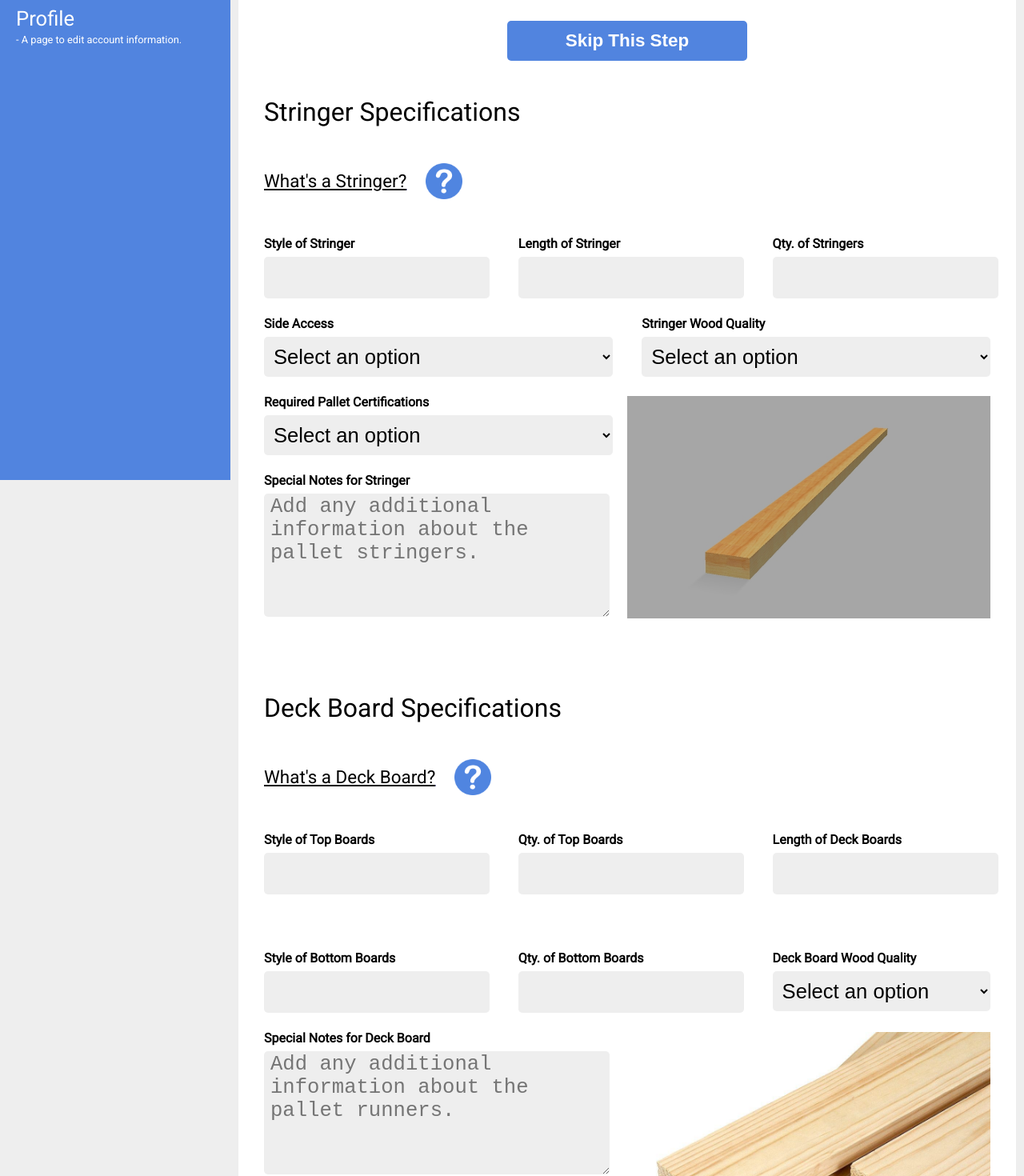
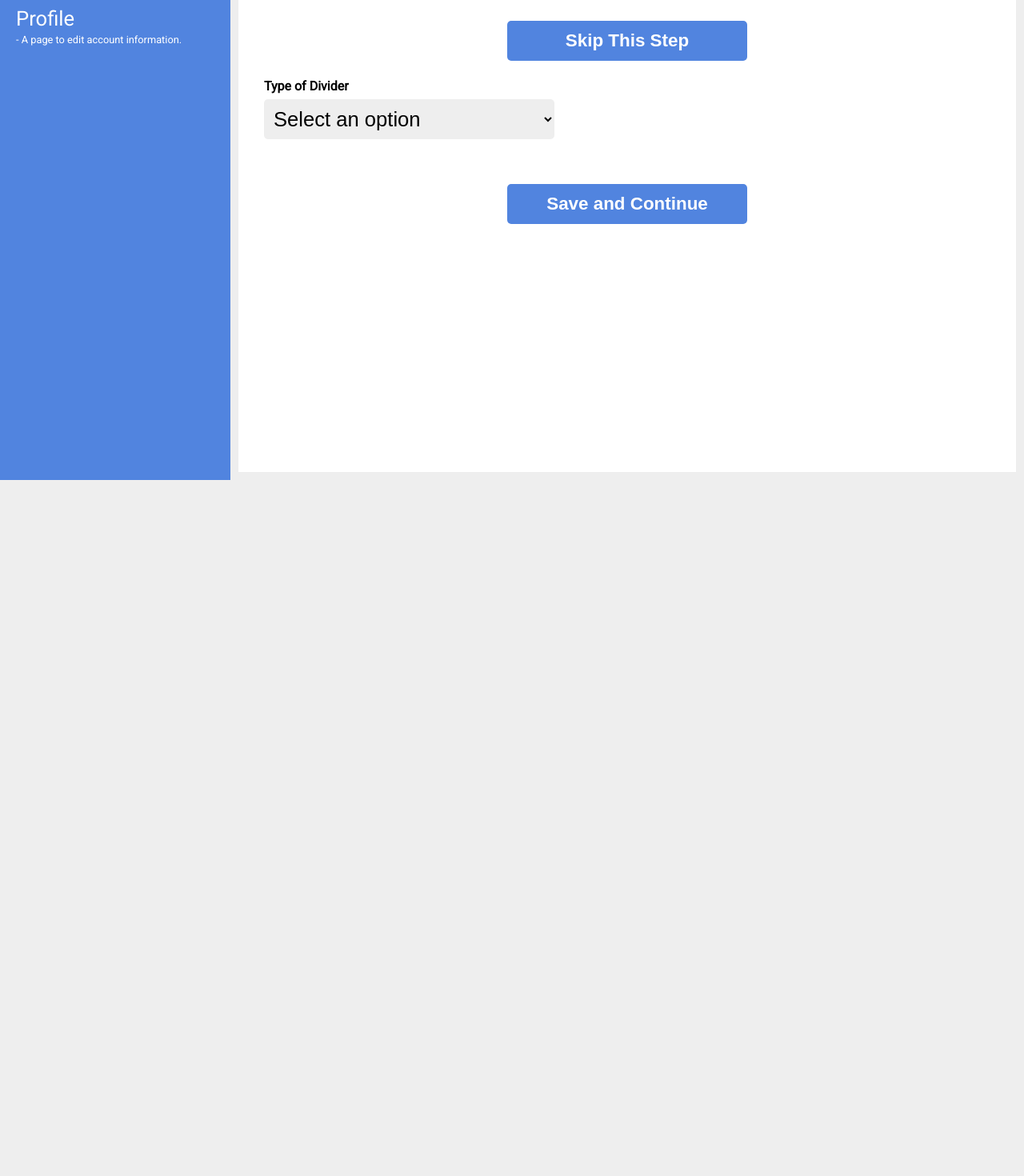
Before and after one commit to G2-Supply/G2-Kit-Builder, a React (Create React App) app: page /design-your-pallet in a window 1280 px wide. Shown: the part 200-1670 px from the top of the page at 80% size. After the commit the page ends 800 px from the top, so only its background shows below. Built offline with nearby package versions, Linux system fonts and the light colour scheme; sample sign-in values are in the browser's storage.

Commit message:
put in input to choose which type of pallet users can choose.  Waiting on boss to see which specific fields he wants

```diff
--- a/src/components/DesignYourPallet/DesignYourPallet.jsx
+++ b/src/components/DesignYourPallet/DesignYourPallet.jsx
@@ -15,7 +15,9 @@ import Question from '../../assets/images/question-64px.png';
 const DesignYourPallet = (props) => {
     // setting up form state
     const [ form, setForm ] = useState({
+        typeOfDivider: '',
         kitId: localStorage.getItem('kitId'),
+        wood: {
             styleOfStringer: '',
             lengthOfStringer: '',
             qtyOfStringers: '',
@@ -29,6 +31,8 @@ const DesignYourPallet = (props) => {
             qtyOfBottomBoards: '',
             deckBoardWoodQuality: '',
             deckBoardSpecialNotes: '',
+        }
+
     })
 
     // function used to save pallet infgo to the backend
@@ -55,15 +59,45 @@ const DesignYourPallet = (props) => {
         })
     }
 
+    const woodChangeHandler = (e) => {
+        setForm({
+            ...form,
+            wood: {
+                ...form.wood,
+                [e.target.name]: e.target.value
+            }
+        })
+    }
+
+    const plasticChangeHandler = (e) => {
+        setForm({
+            ...form,
+            plastic: {
+                ...form.plastic,
+                [e.target.name]: e.target.value
+            }
+        })
+    }
+
     // console.log(jwtDecode(localStorage.getItem('token')))
 
-    // console.log(form);
+    console.log(form);
     return (
         <div className="design-your-pallet-container">
             <h1 className="step-1-heading">Step 1 - Build Your Pallet</h1>
             <div className="button-container skip">
                 <button className="next-step" id="skip" onClick={() => props.history.push('/design-your-box')}>Skip This Step</button>
             </div>
+            <div className="type-of-divider">
+                <label htmlFor="typeOfDivider" className="form-label">Type of Divider<br/></label>
+                <select name="typeOfDivider" id="typeOfDivider" className="form-input" value={form.typeOfDivider} onChange={changeHandler}>
+                    <option>Select an option</option>
+                    <option value="Wood">Wood</option>
+                    <option value="Plastic">Plastic</option>
+                </select>
+            </div>
+            {form.typeOfDivider === "Wood" ?
+            <div>
                 <h2 className="runner-specifications">Stringer Specifications</h2>
                 <a href='#' target="_blank">
                     <h4
@@ -79,8 +113,8 @@ const DesignYourPallet = (props) => {
                             list="style-of-runner"
                             className="form-input"
                             name="styleOfStringer"
-                        onChange={changeHandler}
-                        value={form.styleOfStringer} />
+                            onChange={woodChangeHandler}
+                            value={form.wood.styleOfStringer} />
                         <datalist name="styleOfStringer"
                             className="form-label"
                             id="style-of-runner">
@@ -94,8 +128,8 @@ const DesignYourPallet = (props) => {
                             list="length-of-runner"
                             className="form-input"
                             name="lengthOfStringer"
-                        onChange={changeHandler}
-                        value={form.lengthOfStringer} />
+                            onChange={woodChangeHandler}
+                            value={form.wood.lengthOfStringer} />
                         <datalist name="lengthOfStringer" className="form-label" id="length-of-runner">
                             <option value='24"'>24"</option>
                             <option value='36"'>36"</option>
@@ -109,14 +143,14 @@ const DesignYourPallet = (props) => {
                         <input type="number"
                             className="form-input"
                             name="qtyOfStringers"
-                        onChange={changeHandler}
-                        value={form.qtyOfStringers} />
+                            onChange={woodChangeHandler}
+                            value={form.wood.qtyOfStringers} />
                     </div>
                 </div>
                 <div className="line-2">
                     <div className="side-access-container line-2-input">
                         <label htmlFor="side-access" className="form-label">Side Access<br /></label>
-                    <select name="sideAccess" className="form-input" id="side-access" onChange={changeHandler}>
+                        <select name="sideAccess" className="form-input" id="side-access" onChange={woodChangeHandler}>
                             <option>Select an option</option>
                             <option value="Yes">Yes</option>
                             <option value="No">No</option>
@@ -124,7 +158,7 @@ const DesignYourPallet = (props) => {
                     </div>
                     <div className="wood-quality-container line-2-input">
                         <label htmlFor="runner-wood-quality" className="form-label">Stringer Wood Quality<br /></label>
-                    <select name="runnerWoodQuality" className="form-input" id="runner-wood-quality" onChange={changeHandler}>
+                        <select name="runnerWoodQuality" className="form-input" id="runner-wood-quality" onChange={woodChangeHandler}>
                             <option>Select an option</option>
                             <option value="Heat Treated">Heat Treated</option>
                             <option value="Green Rough">Green Rough</option>
@@ -144,7 +178,7 @@ const DesignYourPallet = (props) => {
                                 id="required-pallet-certifications"
                                 cols="30"
                                 rows="10"
-                            onChange={changeHandler}>
+                                onChange={woodChangeHandler}>
                                 <option>Select an option</option>
                                 <option value="Export Stamped">Export Stamped</option>
                                 <option value="Company Stamp">Company Stamp</option>
@@ -156,8 +190,8 @@ const DesignYourPallet = (props) => {
                                 className="form-input"
                                 id="runner-special-notes" cols="30"
                                 rows="10"
-                            onChange={changeHandler}
-                            value={form.runnerSpecialNotes}
+                                onChange={woodChangeHandler}
+                                value={form.wood.runnerSpecialNotes}
                                 placeholder="Add any additional information about the pallet stringers.">
                             </textarea>
                         </div>
@@ -180,7 +214,7 @@ const DesignYourPallet = (props) => {
                             list="style-of-top-boards"
                             className="form-input"
                             name="styleOfTopBoards"
-                        onChange={changeHandler} />
+                            onChange={woodChangeHandler} />
                         <datalist name="styleOfTopBoards" className="form-label" id="style-of-top-boards">
                             <option value='4" X 7/16"'>4" X 7/16"</option>
                             <option value='4" X 1"'>4" X 1"</option>
@@ -194,8 +228,8 @@ const DesignYourPallet = (props) => {
                             list="qty-of-top-boards"
                             className="form-input"
                             name="qtyOfTopBoards"
-                        onChange={changeHandler}
-                        value={form.qtyOfTopBoards} />
+                            onChange={woodChangeHandler}
+                            value={form.wood.qtyOfTopBoards} />
                     </div>
                     <div className="length-of-deck-boards-container line-5-input">
                         <label htmlFor="length-of-deck-boards" className="form-label">Length of Deck Boards<br /></label>
@@ -203,8 +237,8 @@ const DesignYourPallet = (props) => {
                             list="length-of-deck-boards"
                             className="form-input"
                             name="lengthOfDeckBoards"
-                        onChange={changeHandler}
-                        value={form.lengthOfDeckBoards} />
+                            onChange={woodChangeHandler}
+                            value={form.wood.lengthOfDeckBoards} />
                         <datalist name="lengthOfDeckBoards" className="form-label" id="length-of-deck-boards">
                             <option value='40"'>40"</option>
                             <option value='42"'>42"</option>
@@ -222,8 +256,8 @@ const DesignYourPallet = (props) => {
                             list="style-of-bottom-boards"
                             className="form-input"
                             name="styleOfBottomBoards"
-                        value={form.styleOfBottomBoards}
-                        onChange={changeHandler} />
+                            value={form.wood.styleOfBottomBoards}
+                            onChange={woodChangeHandler} />
                         <datalist className="form-label" id="style-of-bottom-boards">
                             <option value='4" X 7/16"'>4" X 7/16"</option>
                             <option value='4" X 1"'>4" X 1"</option>
@@ -237,16 +271,16 @@ const DesignYourPallet = (props) => {
                             list="qty-of-bottom-boards"
                             className="form-input"
                             name="qtyOfBottomBoards"
-                        onChange={changeHandler}
-                        value={form.qtyOfBottomBoards} />
+                            onChange={woodChangeHandler}
+                            value={form.wood.qtyOfBottomBoards} />
                     </div>
                     <div className="wood-quality-container line-5-input">
                         <label htmlFor="deck-board-wood-quality" className="form-label">Deck Board Wood Quality<br /></label>
                         <select name="deckBoardWoodQuality"
                             className="form-input"
                             id="deck-board-wood-quality"
-                        onChange={changeHandler}
-                        value={form.deckBoardWoodQuality}>
+                            onChange={woodChangeHandler}
+                            value={form.wood.deckBoardWoodQuality}>
                             <option>Select an option</option>
                             <option value="Heat Treated">Heat Treated</option>
                             <option value="Green Rough">Green Rough</option>
@@ -265,7 +299,7 @@ const DesignYourPallet = (props) => {
                                 className="form-input"
                                 id="deck-board-special-notes" cols="30"
                                 rows="10"
-                            onChange={changeHandler}
+                                onChange={woodChangeHandler}
                                 placeholder="Add any additional information about the pallet runners.">
                             </textarea>
                         </div>
@@ -273,11 +307,13 @@ const DesignYourPallet = (props) => {
                     </div>
                     <img src={DeckBoard} style={{"width": "50%"}} alt="3d model of the pallet being created" />
                 </div>
+            </div>
+             : null}
+            {form.typeOfDivider === "Plastic" ? null : null}
             <div className="button-container">
                 <button className="next-step" onClick={saveAndContinue}>Save and Continue</button>
             </div>
         </div>
-
     );
 }
 
--- a/src/components/DesignYourPallet/DesignYourPallet.scss
+++ b/src/components/DesignYourPallet/DesignYourPallet.scss
@@ -216,3 +216,27 @@
 
 
 }
+
+
+.type-of-divider {
+    margin-top: 1.5rem;
+
+    .form-label {
+        font-weight: bold;
+        font-size: 1rem;
+        margin-top: 1.5rem;
+        margin-bottom: 3rem;
+    }
+
+    .form-input {
+        width: 40%;
+        height: 50px;
+        background: #EEEEEE;
+        text-decoration: none;
+        border: none;
+        border-radius: 5px;
+        margin: .5rem 0 1.5rem 0;
+        font-size: 1.6rem;
+        padding-left: .5rem;
+    }
+}
```
Lines whose indentation alone changed are shown as unchanged.
